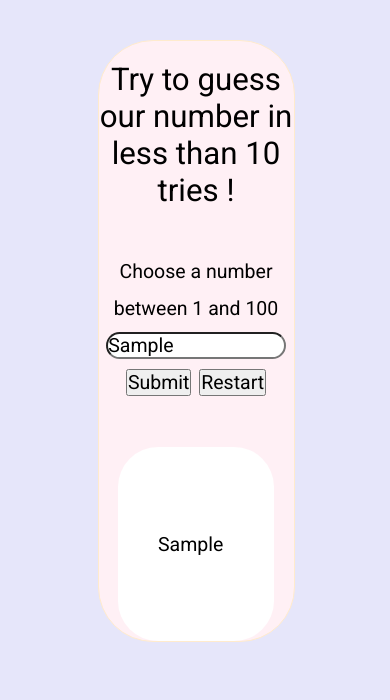
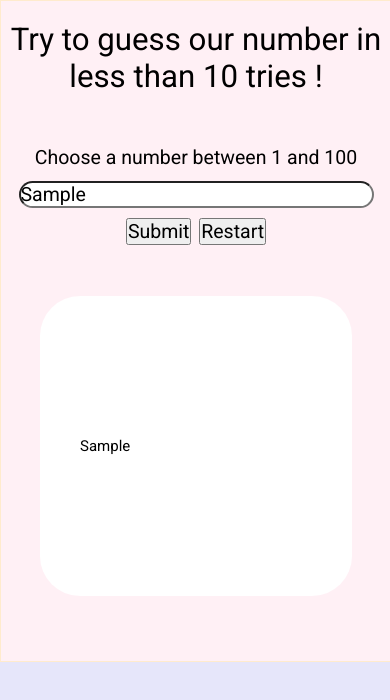
Before and after one commit to Clems-web/Jeu_guessNumber, a plain HTML site: page index.html in a window 390 px wide. Both pictures are taken after typing "Sample" into the empty fields and a click on the button "Submit". Drawn offline with Linux system fonts and the light colour scheme.

Commit message:
Finito ! + responsive + meilleure place pour les p

```diff
--- a/style.css
+++ b/style.css
@@ -52,7 +52,18 @@ body {
 #result p {
     margin-left: 4rem;
 }
-
+@media screen and (max-width: 600px) {
+    #container {
+        width: 100%;
+        margin: 0;
+        padding: 0;
+        border-radius: 0;
+        height: 66rem;
+    }
+    #result p {
+        font-size: 1.5rem;
+    }
+}
 @media screen and (max-width: 351px) {
     #container {
         width: 100%;
@@ -61,4 +72,7 @@ body {
         border-radius: 0;
         height: 66rem;
     }
+    #result p {
+        font-size: 1.5rem;
+    }
 }
```
